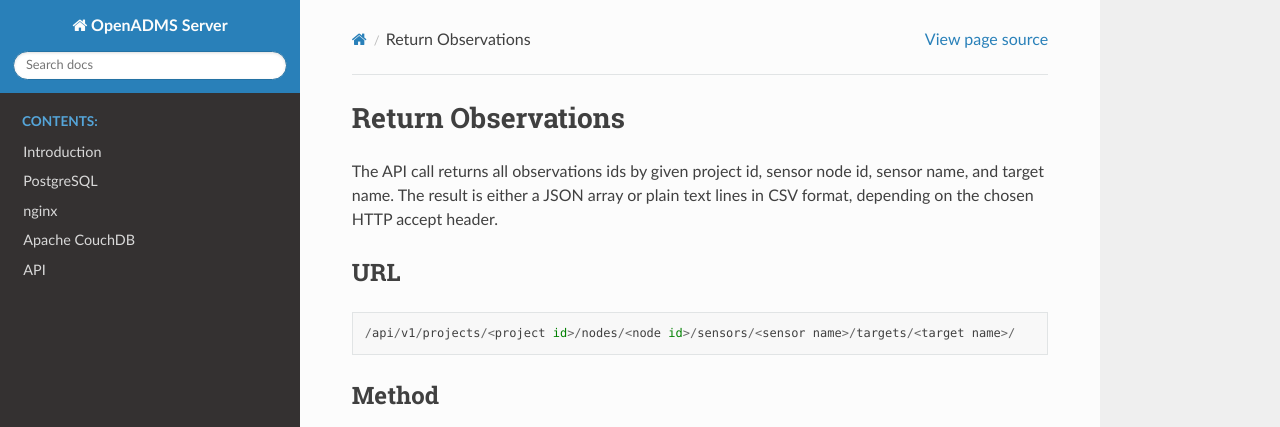
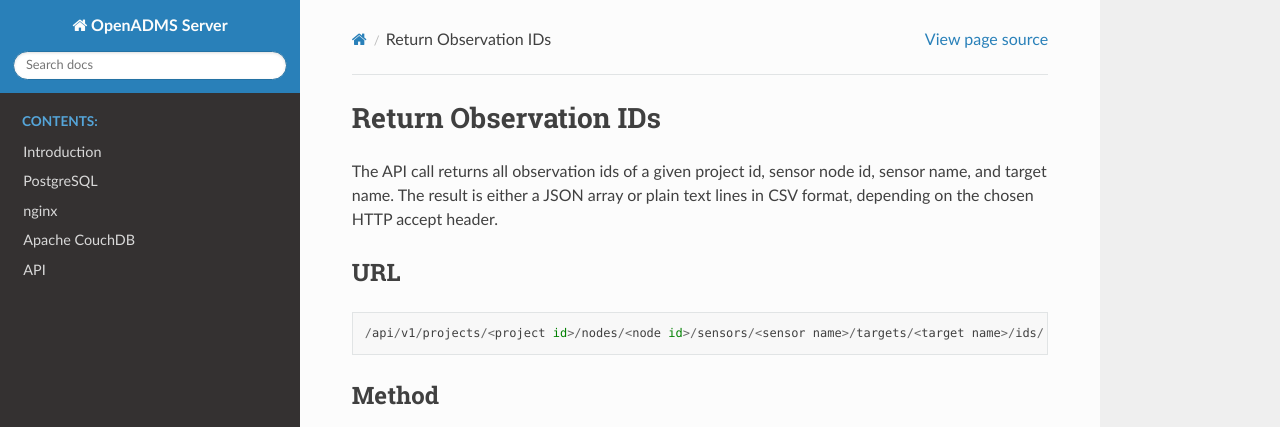
Before and after one commit to dabamos/openadms-server, a Sphinx documentation site: the page built from docs/source/api-return-observation-ids.rst, in a window 1280 px wide and 900 px high. Shown: the top 427 px of the window. Built offline with Sphinx 7.4.7 and the Read the Docs theme 2.0.0, drawn with Linux system fonts in a browser that asks for light colours; some of the changed text lies outside the part shown.

Commit message:
Updated API.

```diff
--- a/docs/source/api-return-observation-ids.rst
+++ b/docs/source/api-return-observation-ids.rst
@@ -1,9 +1,9 @@
 .. _api-return-observation-ids:
 
-Return Observations
-===================
+Return Observation IDs
+======================
 
-The API call returns all observations ids by given project id, sensor node id,
+The API call returns all observation ids of a given project id, sensor node id,
 sensor name, and target name. The result is either a JSON array or plain text
 lines in CSV format, depending on the chosen HTTP accept header.
 
@@ -11,7 +11,7 @@ URL
 ---
 ::
 
-    /api/v1/projects/<project id>/nodes/<node id>/sensors/<sensor name>/targets/<target name>/
+    /api/v1/projects/<project id>/nodes/<node id>/sensors/<sensor name>/targets/<target name>/ids/
 
 Method
 ------
@@ -68,4 +68,4 @@ cURL
 ::
 
     $ curl -X GET -u user:password -H "Accept: application/json" \
-      -G "http://localhost/api/v1/projects/0a5a2c9caa45405b9967584154ba1341/nodes/00ce160e5cbb49b9bc2ee6f243f87841/sensors/TM30/targets/P100/"
+      -G "http://localhost/api/v1/projects/0a5a2c9caa45405b9967584154ba1341/nodes/00ce160e5cbb49b9bc2ee6f243f87841/sensors/TM30/targets/P100/ids/"
```
Also changed, not shown: 1 other file.
